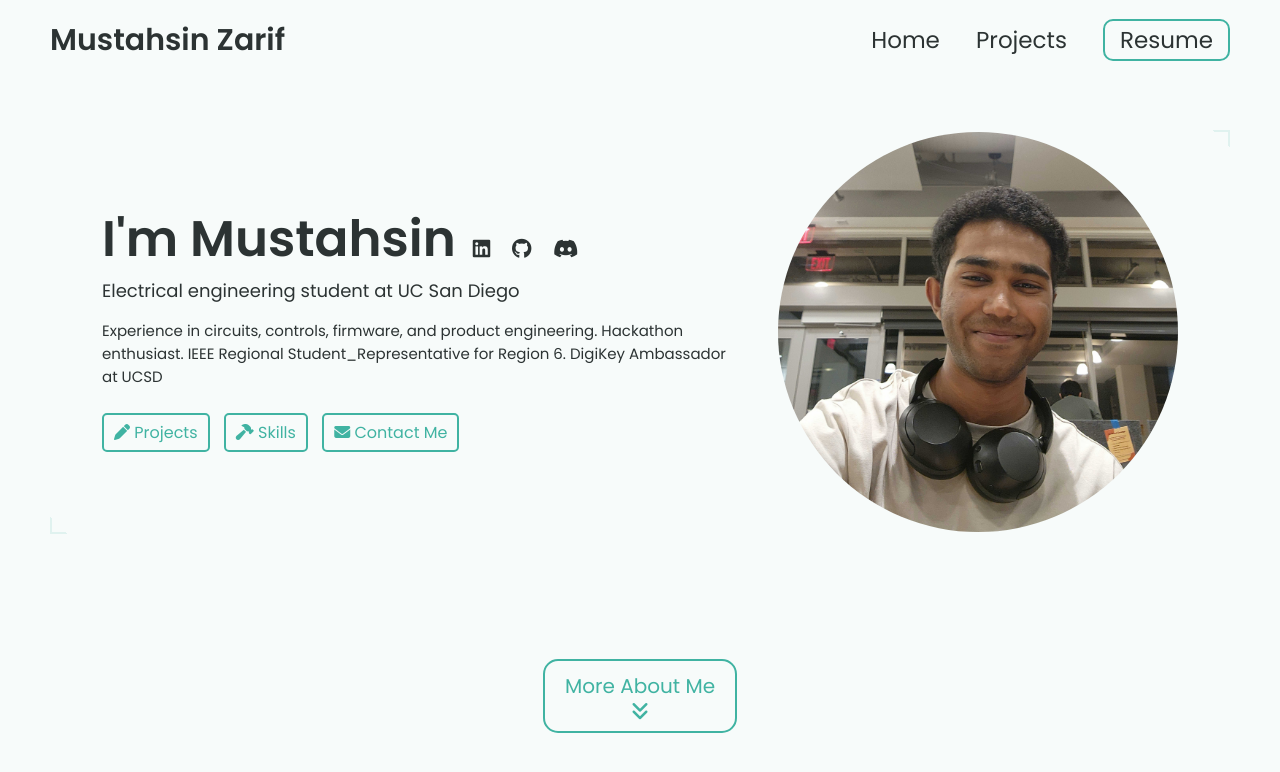
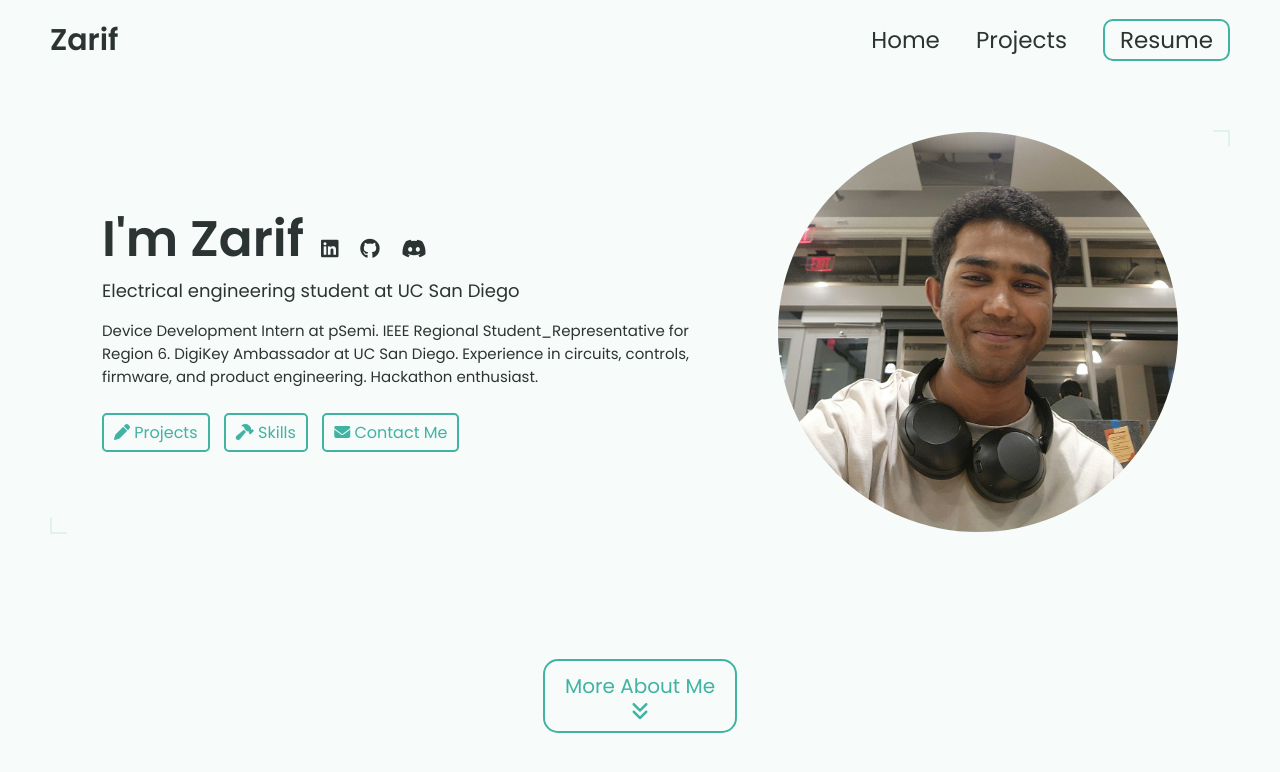
Before and after one commit to mmzarif/mmzarif.github.io, a Jekyll site: the page built from index.html, in a window 1280 px wide and 900 px high. Shown: the top 772 px of the window. Built offline with Jekyll 4.4.1, drawn with Linux system fonts in a browser that asks for light colours; some of the changed text lies outside the part shown.

Commit message:
Revise personal details and skills in config
Updated name and description, modified resume URL, and reordered skills.

```diff
--- a/_config.yml
+++ b/_config.yml
@@ -12,11 +12,12 @@ title: Mustahsin Zarif's Portfolio # This is what shows up in the tab of the bro
 
 
 # Hero Section
-name: Mustahsin Zarif
+name: Zarif
 headline: Electrical engineering student at UC San Diego
 description: >- # dont remove this line. this will ignore all new lines until the next section
+  Device Development Intern at pSemi. IEEE Regional Student_Representative for Region 6. DigiKey Ambassador at UC San Diego.
   Experience in circuits, controls, firmware, and product engineering. Hackathon enthusiast.
-  IEEE Regional Student_Representative for Region 6. DigiKey Ambassador at UCSD
+
 
 # Place your profile image in /assets/images/profile-image/folder and edit the file name
 profile_image: ./assets/images/profile-image/zarif.jpg
@@ -24,7 +25,7 @@ profile_image: ./assets/images/profile-image/zarif.jpg
 
 # Link your resume
 # You can place your resume in assets/resume/{resume file.pdf} or add external link such as pdf saved in google drive
-resume-url: https://drive.google.com/file/d/161jV2OCO5i-C7yYHTNLc5fzy3OHraZwr/view?usp=sharing
+resume-url: https://drive.google.com/file/d/10Af3tXdJvdaLMR-wj-aGNpG_tFsGj_x2/view?usp=drivesdk
 
 # Set up external links - this will show up as small icons next to your name.
 
@@ -44,12 +45,7 @@ external-links:    # input only your own url slug. The icons with missing entrie
 
 # Skills Section - Add the list of your Skills by categories/tools. The indentation for each level needs to be precise.
 skills:
-  - category: Prototyping
-    tools:
-    - Arduino / ESP32 / STM32 / Raspberry Pi
-    - Breadboarding for circuit testing
-    - Laser Cutting
-    - 3D printing / Onshape
+
   - category: Circuit Design
     tools:
     - Cadence Virtuoso
@@ -57,6 +53,12 @@ skills:
     - SystemVerilog / Verilog
     - Vivado / Intel Quartus / Modelsim
     - Eagle / KiCad
+  - category: Prototyping
+    tools:
+    - Arduino / ESP32 / STM32 / Raspberry Pi
+    - Breadboarding for circuit testing
+    - Laser Cutting
+    - 3D printing / Onshape
   - category: Programming
     tools:
     - C / C++
```
